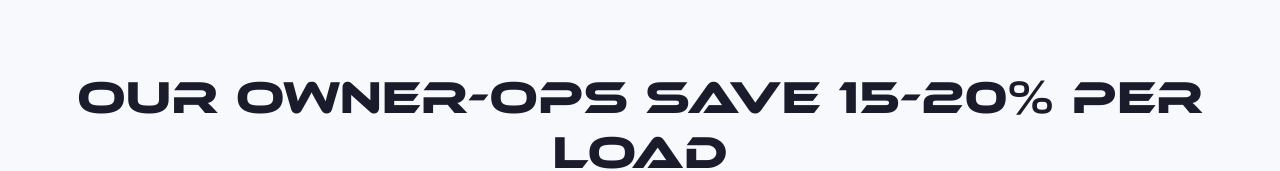
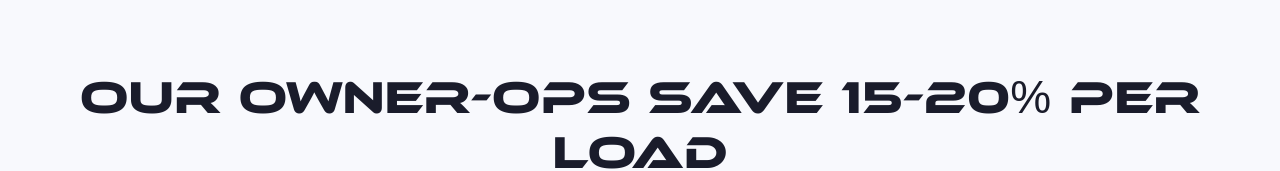
Before and after one commit to AmousUser/xpath, a Next.js app: page / in a window 1280 px wide. Shown: the part 781-952 px from the top of the page. Built offline with nearby package versions, Linux system fonts and the light colour scheme.

Commit message:
master final-push

```diff
--- a/pages/index.js
+++ b/pages/index.js
@@ -116,7 +116,7 @@ const HomePage = ({ handleOpenModal }) => {
           textTransform='uppercase'
           fontSize={{ xs: 36,lg: 40, xl: 46 }}
         >
-          our owner-ops save 15-20% per load
+          our owner-ops save 15-20<span style={{ fontFamily: 'Arial' }}>%</span> per load
         </SectionTitle>
       </Section>
       <Section
```
